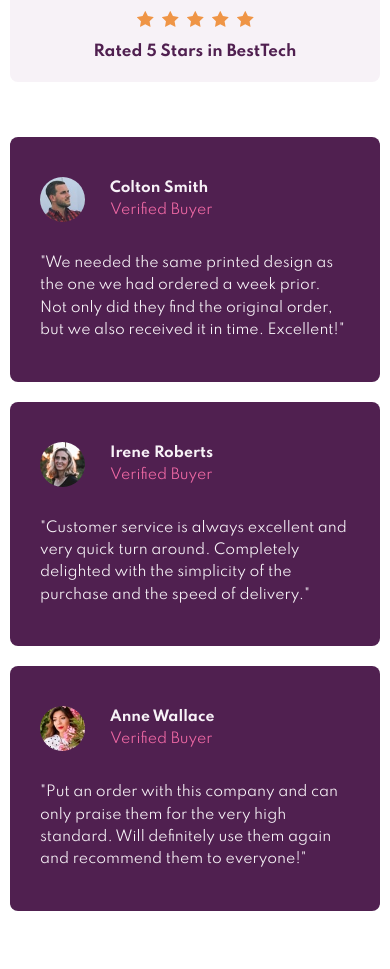
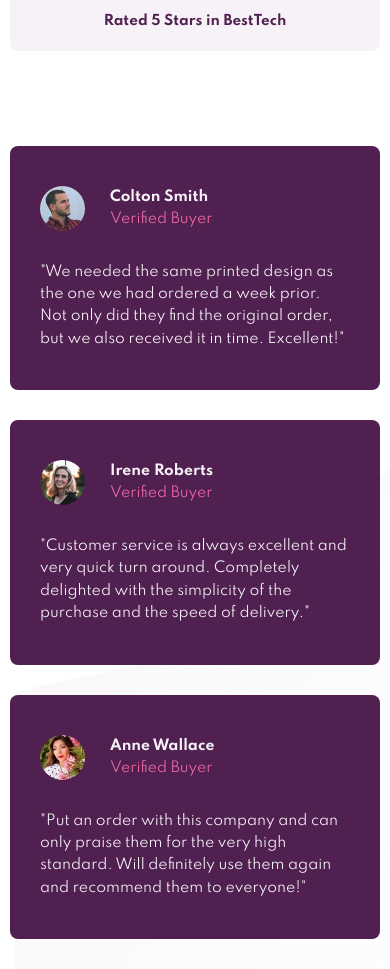
Before and after one commit to JSaporski/social-proof-section, a plain HTML site: page index.html in a window 390 px wide. Shown: the part 620-1589 px from the top of the page. Before the commit the page ends 1561 px from the top, so only its background shows below. Drawn offline with Linux system fonts and the light colour scheme.

Commit message:
Fixed body background issue and other minor issues in lower resolutions

```diff
--- a/css/style.css
+++ b/css/style.css
@@ -20,17 +20,8 @@ body {
   display: flex;
   justify-content: center;
   align-items: center;
-}
-
-body:before {
-  content: "";
-  width: 100%;
-  height: 100%;
-  z-index: -1;
-  position: absolute;
-  background: url("../img/bg-pattern-bottom-desktop.svg") no-repeat,
-    url("../img/bg-pattern-top-desktop.svg") no-repeat;
-  background-position: bottom -10rem right -2rem, top 0 left -2rem;
+  background: url("../img/bg-pattern-bottom-desktop.svg") no-repeat right bottom,
+    url("../img/bg-pattern-top-desktop.svg") no-repeat left top;
 }
 
 a {
@@ -54,7 +45,7 @@ img {
 
 .main-content {
   max-width: 1200px;
-  padding: 10px 10px;
+  padding: 120px 10px;
 }
 
 .introduction {
@@ -114,7 +105,7 @@ img {
 }
 
 .review-item span {
-  font-size: 1em;
+  font-size: 0.9em;
   line-height: 0;
   font-weight: bold;
   color: hsl(300, 43%, 22%);
@@ -125,13 +116,13 @@ img {
 }
 
 .testimonials {
-  padding-top: 40px;
+  padding-top: 80px;
 }
 
 .testimonials-wrapper {
   display: flex;
   flex-wrap: wrap;
-  gap: 20px;
+  gap: 30px;
 }
 
 .testimonials-item {
@@ -143,12 +134,12 @@ img {
 
 .testimonials-item:nth-child(2) {
   position: relative;
-  top: 15px;
+  top: 20px;
 }
 
 .testimonials-item:nth-child(3) {
   position: relative;
-  top: 30px;
+  top: 40px;
 }
 
 .user-infos {
@@ -186,10 +177,9 @@ img {
 @media only screen and (max-width: 1109px) {
   body {
     min-height: initial;
-  }
-
-  body:before {
-    display: none;
+    background: url("../img/bg-pattern-bottom-mobile.svg") no-repeat right
+        bottom,
+      url("../img/bg-pattern-top-mobile.svg") no-repeat left top;
   }
 
   .main-content {
@@ -234,30 +224,22 @@ img {
     gap: 25px;
   }
 
-  .review-item:nth-child(1) {
+  .review-item:nth-child(1),
+  .review-item:nth-child(2),
+  .review-item:nth-child(3),
+  .testimonials-item:nth-child(2),
+  .testimonials-item:nth-child(3) {
     position: initial;
     right: 0;
-  }
-
-  .review-item:nth-child(2) {
-    position: initial;
-    right: 0;
-  }
-
-  .testimonials-item:nth-child(2) {
-    position: initial;
-    top: 0;
-  }
-
-  .testimonials-item:nth-child(3) {
-    position: initial;
     top: 0;
   }
 }
 
 @media only screen and (max-width: 769px) {
-  body:before {
-    display: none;
+  .introduction-about h1 {
+    max-width: 85%;
+    margin: 0 auto;
+    font-size: 2.5em;
   }
 
   .introduction-review {
```
